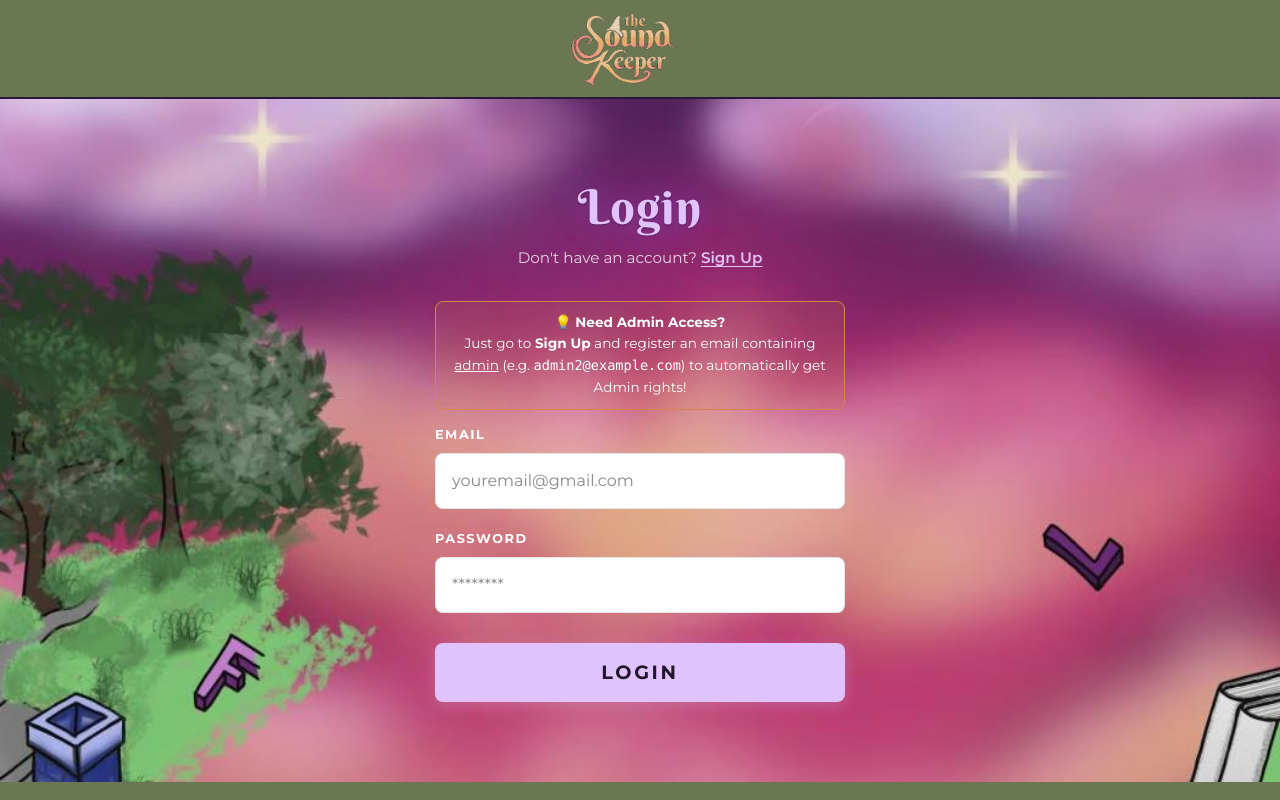
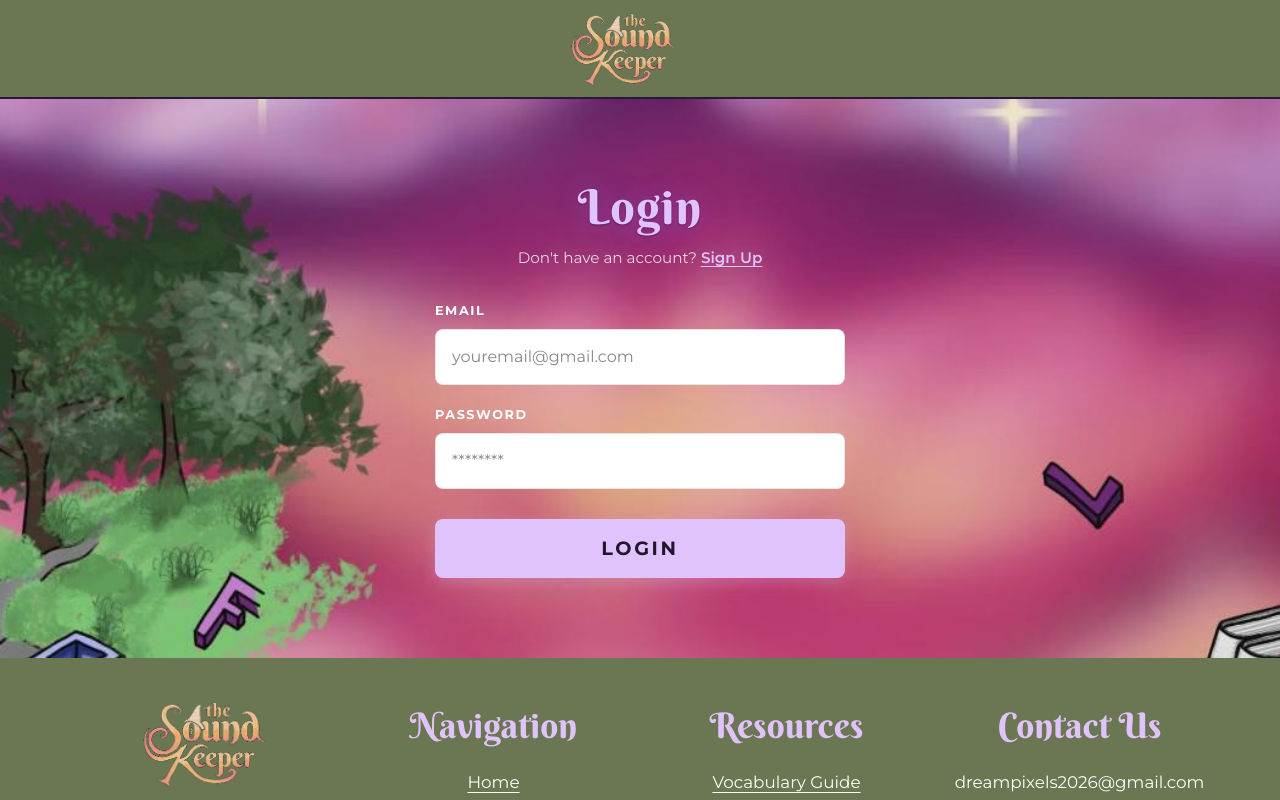
Before and after one commit to eldestdaughterr11/Magic-Reader-New-Game-Site, a React (Vite) app: page /login in a window 1280 px wide. Shown: the top 800 px of the page. Built offline with nearby package versions, Linux system fonts and the light colour scheme.

Commit message:
style: remove admin setup notice from login page UI

```diff
--- a/src/pages/auth/Login.jsx
+++ b/src/pages/auth/Login.jsx
@@ -133,11 +133,6 @@ function Login() {
           Don't have an account? <Link to="/signup" className="auth-link">Sign Up</Link>
         </p>
 
-        <div style={{ backgroundColor: 'rgba(212, 133, 74, 0.15)', border: '1px solid #d4854a', borderRadius: '8px', padding: '10px', marginBottom: '15px', color: '#fff', fontSize: '0.85rem', textAlign: 'center', fontFamily: 'Montserrat, sans-serif' }}>
-          💡 <strong>Need Admin Access?</strong><br />
-          Just go to <strong>Sign Up</strong> and register an email containing <u>admin</u> (e.g. <code>admin2@example.com</code>) to automatically get Admin rights!
-        </div>
-
         {error && <div style={{ color: 'red', marginBottom: '15px', textAlign: 'center' }}>{error}</div>}
 
         <form className="auth-form" onSubmit={handleLogin}>
```
